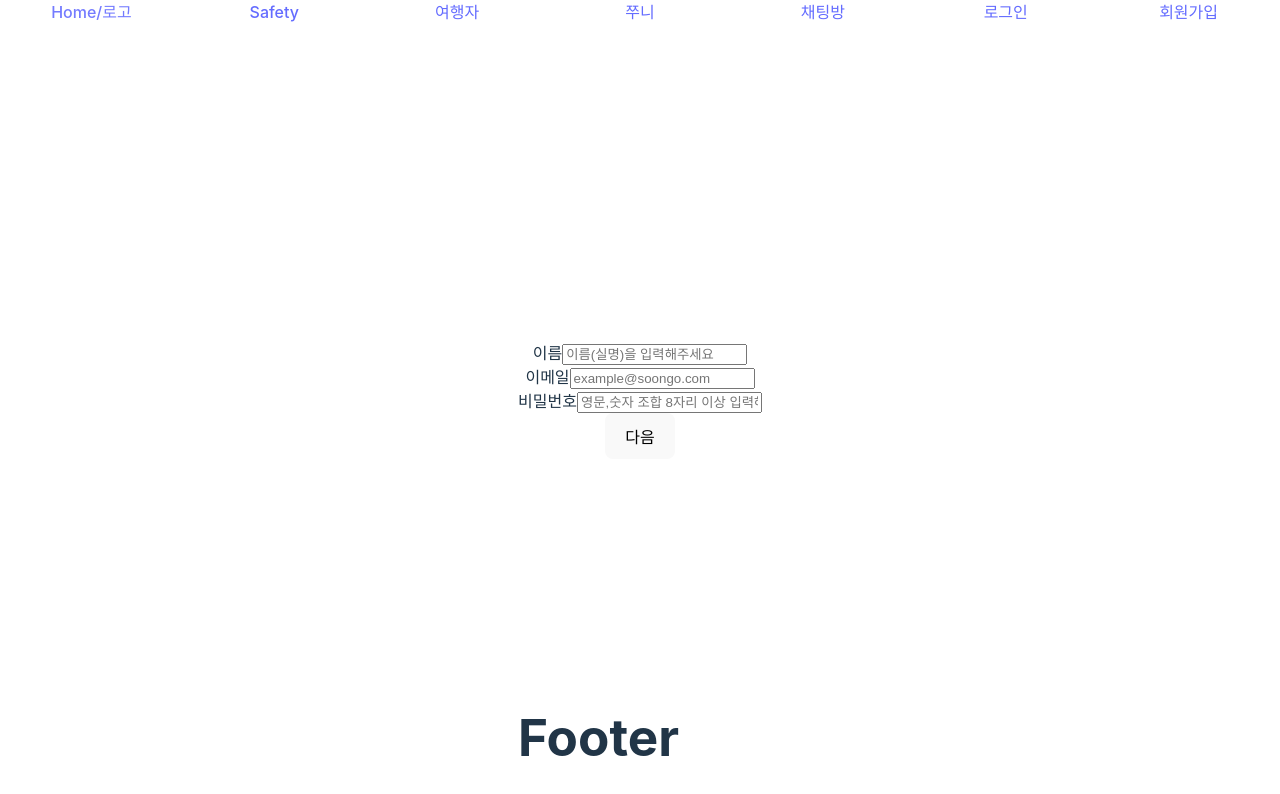
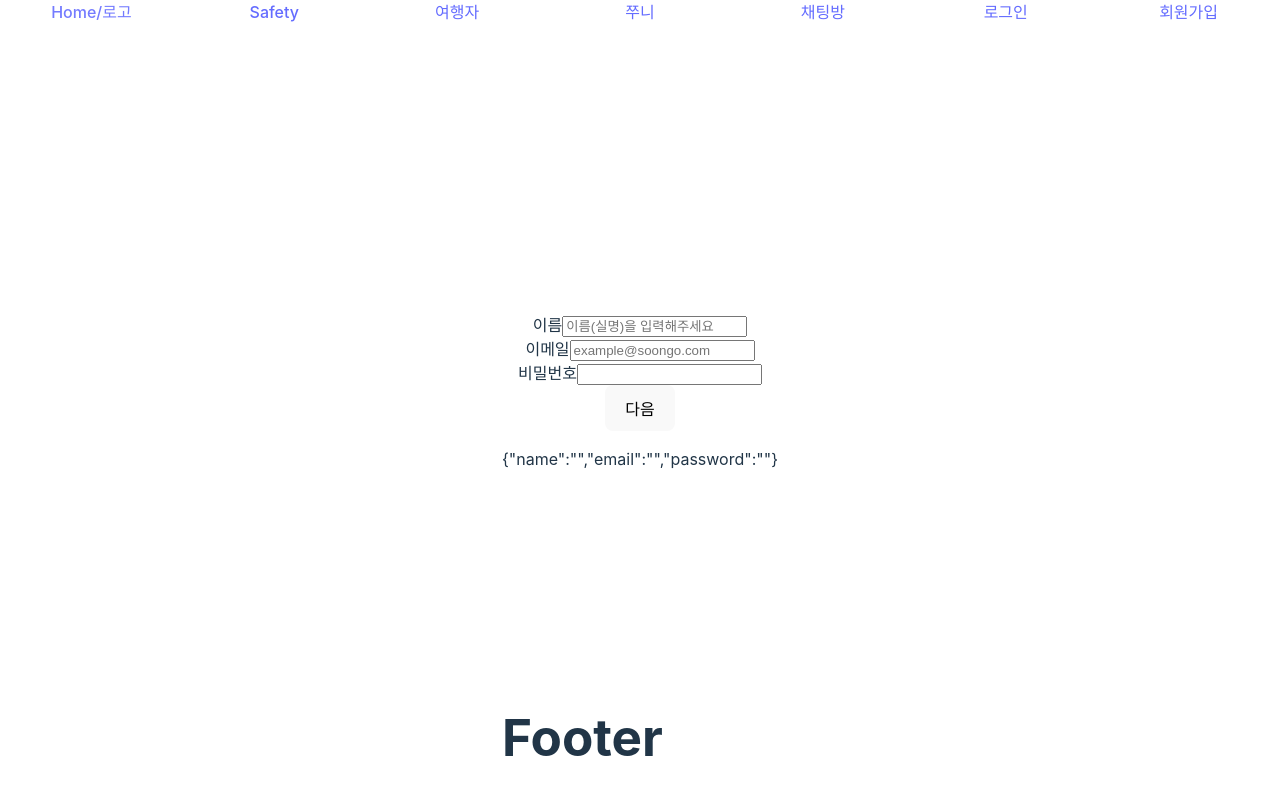
Before and after one commit to mannazo/mannazo-react, a React (Vite) app: page /Pages/SignupScreen in a window 1280 px wide. Shown: the top 794 px of the page. Built offline with nearby package versions, Linux system fonts and the light colour scheme.

Commit message:
Collect input values

```diff
--- a/src/Pages/SignupScreen.tsx
+++ b/src/Pages/SignupScreen.tsx
@@ -1,30 +1,42 @@
-import React from 'react';
+import React, {useState} from 'react';
 
 const SignupScreen: React.FC = () => {
+    const [name, setName] = useState("");
+    const [email, setEmail] = useState("");
+    const [password, setPassword] = useState("");
+    const userInfo = {
+        name,
+        email,
+        password
+    }
+
+    const handleSubmit = () => {
+        console.log(name, email, password);
+    }
+
     return (
         <div>
             <div>
                 <label htmlFor="name">이름</label>
-        <input id="name" type="text" placeholder="이름(실명)을 입력해주세요" />
-        {/* <span>이름을 입력해주세요.</span> */}
+                <input id="name" type="text" placeholder="이름(실명)을 입력해주세요" value={name}
+                       onChange={e => setName(e.target.value)}/>
+
             </div>
             <div>
                 <label htmlFor="email">이메일</label>
-        <input id="email" type="email" placeholder="example@soongo.com" />
-        {/* <span>이메일 주소를 입력해주세요.</span> */}
+                <input id="email" type="email" placeholder="example@soongo.com" value={email}
+                       onChange={e => setEmail(e.target.value)}/>
+
             </div>
             <div>
                 <label htmlFor="password">비밀번호</label>
-        <input
-          id="password"
-          type="password"
-          placeholder="영문,숫자 조합 8자리 이상 입력해주세요. 꼭!"
-        />
-        {/* <span>비밀번호를 입력해주세요.</span> */}
+                <input id="password" type="password" value={password} onChange={e => setPassword(e.target.value)}/>
             </div>
-      <button>다음</button>
+            <button onClick={handleSubmit}>다음</button>
+            <p>{JSON.stringify(userInfo)}</p>
+
         </div>
     );
-};
+}
 
 export default SignupScreen;
```
Lines whose indentation alone changed are shown as unchanged.
